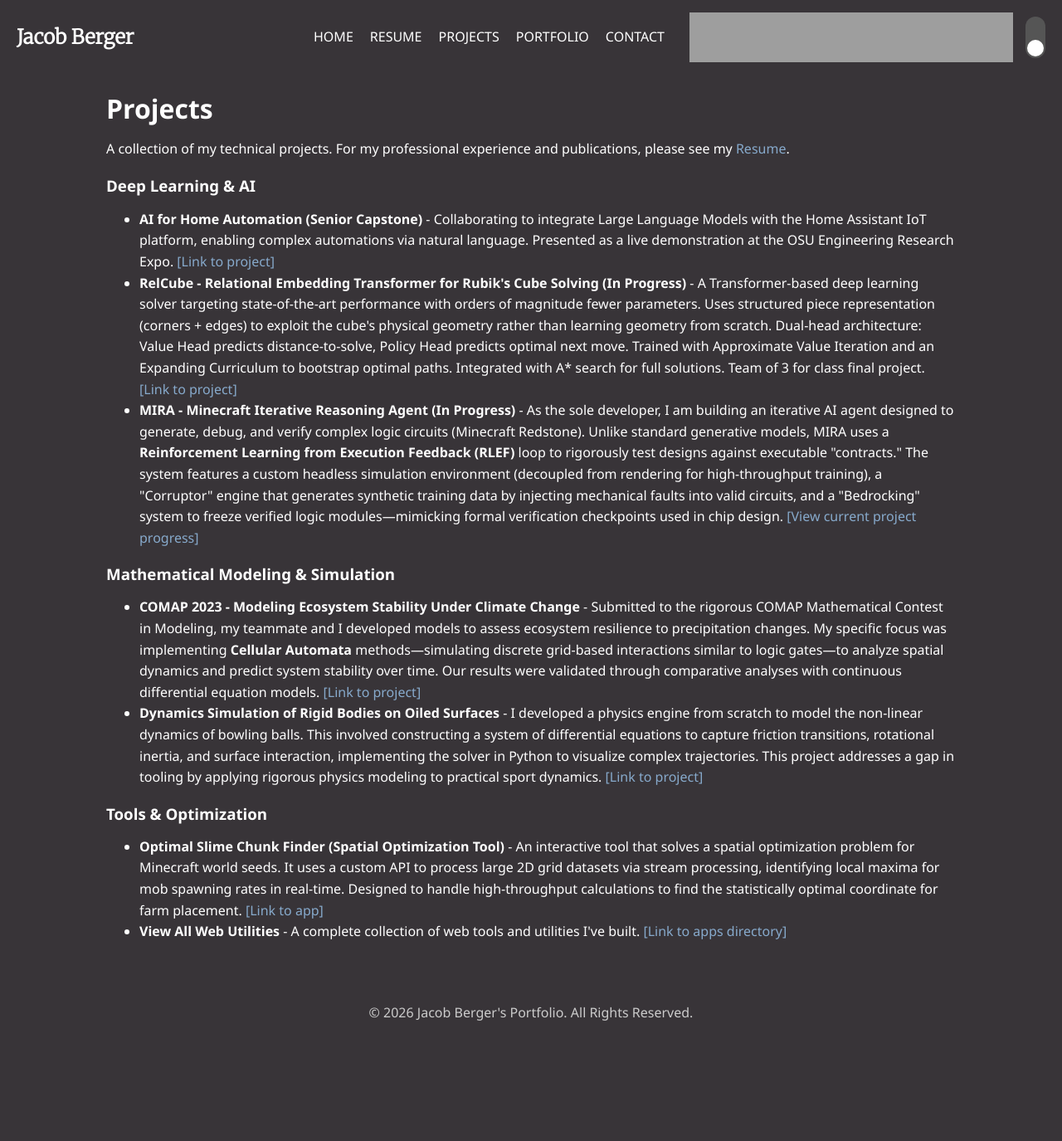
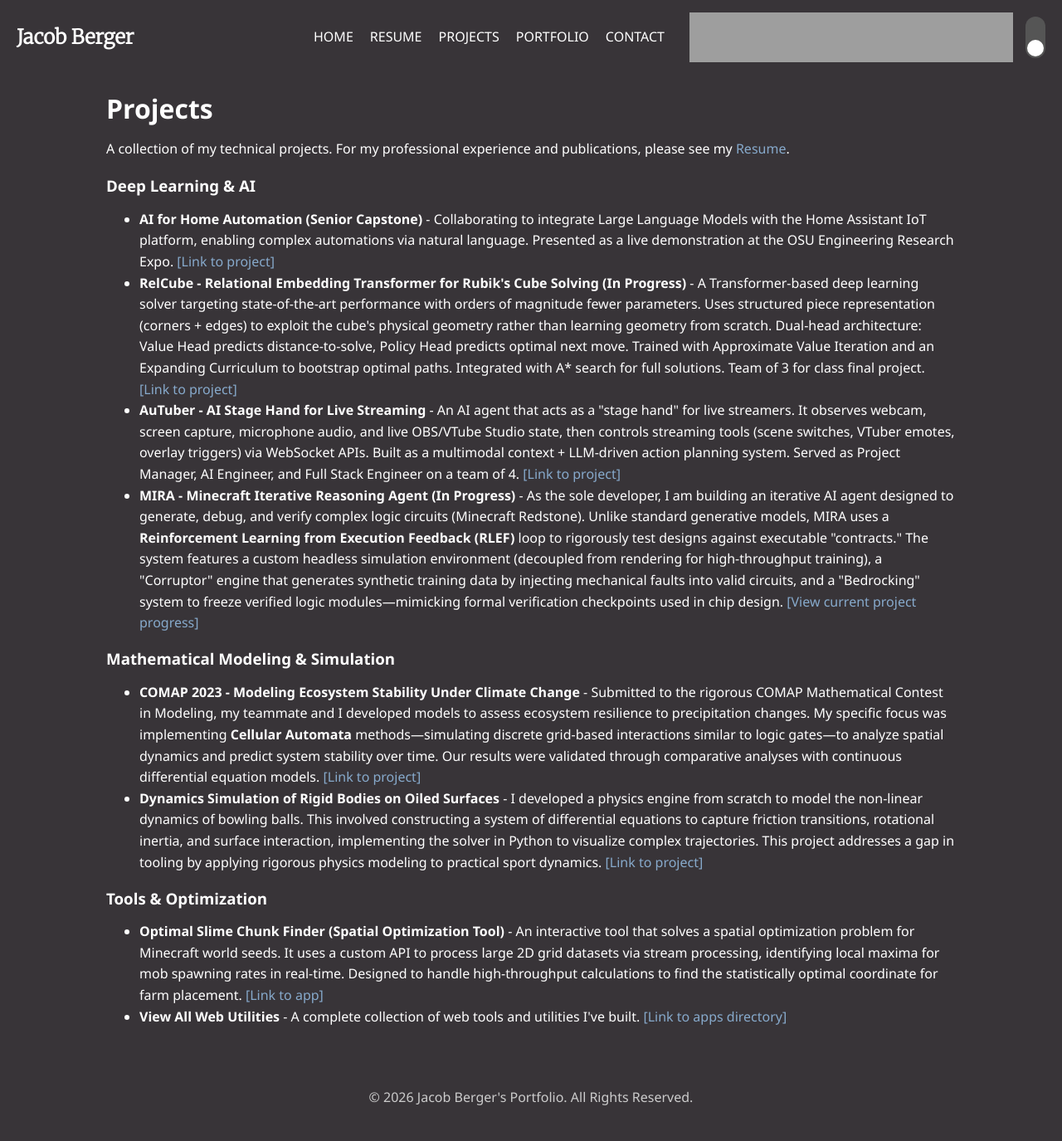
Before and after one commit to bergerjacob/bergerj-website, a Jekyll site: the page built from projects/index.html, in a window 1280 px wide. Shown: the whole page at 83% size. Built offline with Jekyll 4.4.1, drawn with Linux system fonts in a browser that asks for light colours; before the commit the page ends 1273 px from its top, so only the background shows below that.

Commit message:
add AuTuber project to projects page

```diff
--- a/projects/index.html
+++ b/projects/index.html
@@ -17,6 +17,11 @@ title: Projects
         <strong>RelCube - Relational Embedding Transformer for Rubik's Cube Solving (In Progress)</strong> -
         A Transformer-based deep learning solver targeting state-of-the-art performance with orders of magnitude fewer parameters. Uses structured piece representation (corners + edges) to exploit the cube's physical geometry rather than learning geometry from scratch. Dual-head architecture: Value Head predicts distance-to-solve, Policy Head predicts optimal next move. Trained with Approximate Value Iteration and an Expanding Curriculum to bootstrap optimal paths. Integrated with A* search for full solutions. Team of 3 for class final project.
         <a href="https://github.com/bergerjacob/RelCube" target="_blank">[Link to project]</a>
+    </li>
+    <li>
+        <strong>AuTuber - AI Stage Hand for Live Streaming</strong> -
+        An AI agent that acts as a "stage hand" for live streamers. It observes webcam, screen capture, microphone audio, and live OBS/VTube Studio state, then controls streaming tools (scene switches, VTuber emotes, overlay triggers) via WebSocket APIs. Built as a multimodal context + LLM-driven action planning system. Served as Project Manager, AI Engineer, and Full Stack Engineer on a team of 4.
+        <a href="https://github.com/waiyanzt/AuTuber" target="_blank">[Link to project]</a>
     </li>
     <li>
         <strong>MIRA - Minecraft Iterative Reasoning Agent (In Progress)</strong> -
```
